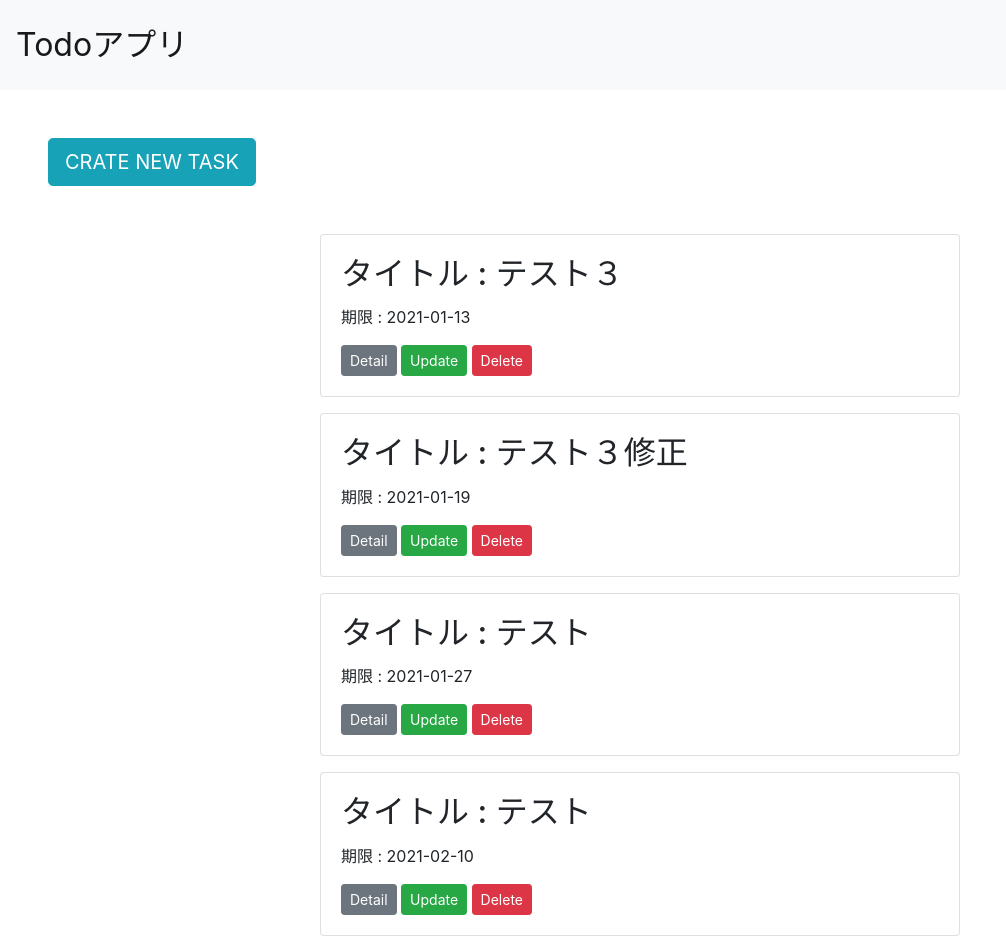
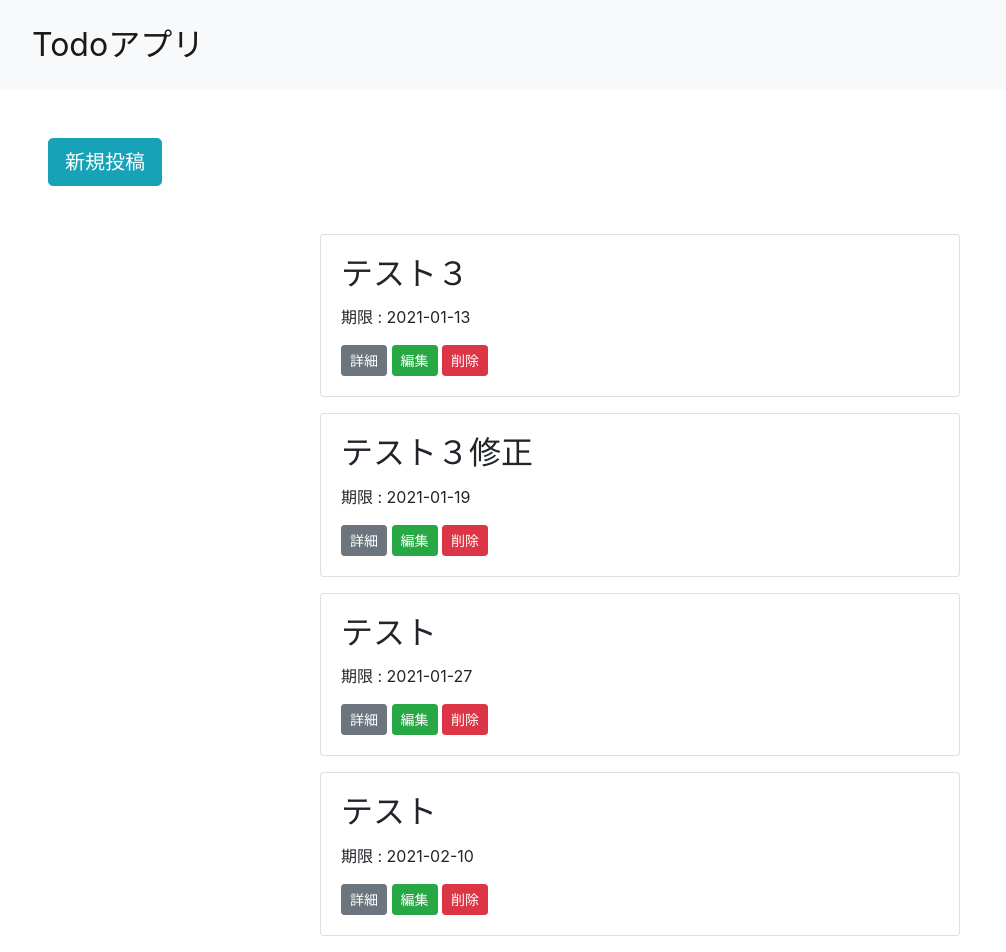
Before and after one commit to naoki-k232/flask-todo-app-naokifunlife, a Flask app: page / in a window 1280 px wide. Shown: the whole page, without its empty margins (0-1006 px from the left). Run offline with Flask 2, Linux system fonts and the light colour scheme; data comes from the database, SQL or seed files in the repository; both versions use the stored data as it was after the commit; some libraries are stand-ins or nearby versions.

Commit message:
second commit

```diff
--- a/templates/base.html
+++ b/templates/base.html
@@ -5,14 +5,14 @@
     <meta charset="UTF-8">
     <meta name="viewport" content="width=device-width, initial-scale=1.0">
     <link rel="stylesheet" href="{{ url_for('static', filename='css/bootstrap.min.css') }}">
-    <title>Document</title>
+    <title>Todoアプリ</title>
     {% block head %}
     {% endblock %}
 </head>
 
 <body>
     <nav class="navbar navbar-light bg-light p-3">
-        <a class="navbar-brand" href="/" style="font-size: 2rem;">Todoアプリ</a>
+        <a class="navbar-brand pl-3" href="/" style="font-size: 2rem;">Todoアプリ</a>
     </nav>
     {% block body %}
     {% endblock %}
--- a/templates/detail.html
+++ b/templates/detail.html
@@ -8,8 +8,8 @@
         <h2 class="card-title">{{ post.title }}<span class="ml-3" style="font-size: 0.5em;">期限 : {{ post.due.date()
                 }}</span></h2>
         <p>{{ post.detail }}</p>
-        <a class="btn btn-outline-success" href="/" role="button">Return</a>
-        <a class="btn btn-success" href="update/{{ post.id }}" role="button">Update</a>
+        <a class="btn btn-outline-success" href="/" role="button">トップページへ</a>
+        <a class="btn btn-success" href="/update/{{ post.id }}" role="button">編集</a>
     </div>
 </div>
 {% endblock body %}
--- a/templates/index.html
+++ b/templates/index.html
@@ -2,21 +2,25 @@
 
 
 {% block body %}
-<a class="btn btn-info btn-lg m-5" href="/create" role="button">CRATE NEW TASK</a>
+<a class="btn btn-info btn-lg m-5" href="/create" role="button">新規投稿</a>
+<div>
     {% for post in posts %}
     <div class="card w-50 mb-3" style="margin: auto;">
         <div class="card-body">
             {% if post.due.date() < today %} <div class="alert alert-warning" role="alert">
                 期限切れです!
         </div>
-    {% endif %} <h2 class="card-title">タイトル : {{ post.title }}</h2>
+        {% endif %}
+        <h2 class="card-title">{{ post.title }}</h2>
         <p>期限 : {{ post.due.date() }}</p>
-    <a class="btn btn-secondary btn-sm" href="detail/{{ post.id }}" role="button">Detail</a>
-    <a class="btn btn-success btn-sm" href="update/{{ post.id }}" role="button">Update</a>
-    <a class="btn btn-danger btn-sm" href="delete/{{ post.id }}" role="button">Delete</a>
+        <a class="btn btn-secondary btn-sm" href="detail/{{ post.id }}" role="button">詳細</a>
+        <a class="btn btn-success btn-sm" href="update/{{ post.id }}" role="button">編集</a>
+        <a class="btn btn-danger btn-sm" href="delete/{{ post.id }}" role="button">削除</a>
     </div>
+</div>
+{% endfor %}
 </div>
 
 
-{% endfor %}
+
 {% endblock %}
```
Also changed, not shown: templates/create.html (+14 -12 lines), templates/update.html (+13 -13 lines), static/css/bootstrap.css, static/img/084AME0226_TP_V.jpg (added), todo.db, 1 other file. Lines whose indentation alone changed are shown as unchanged.
